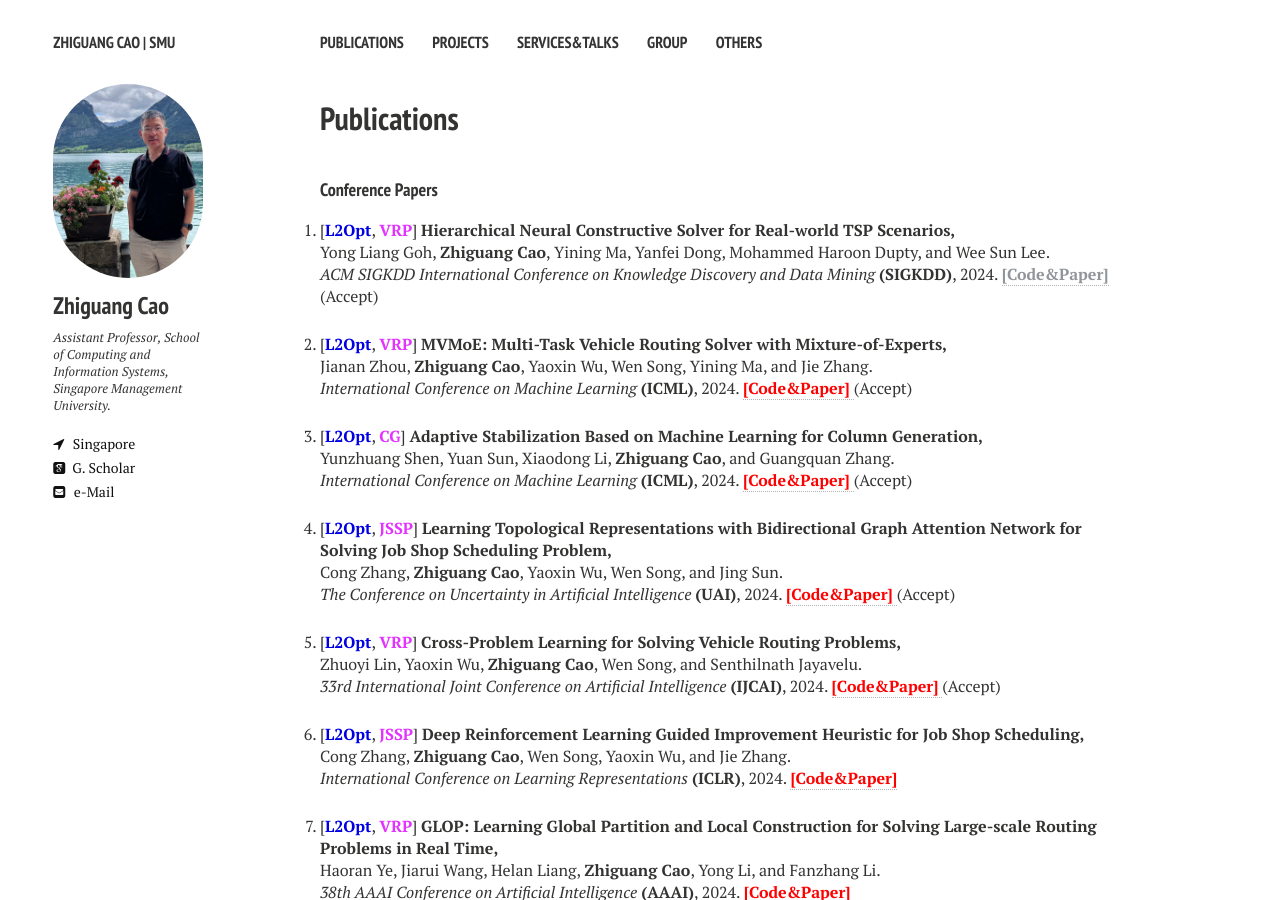
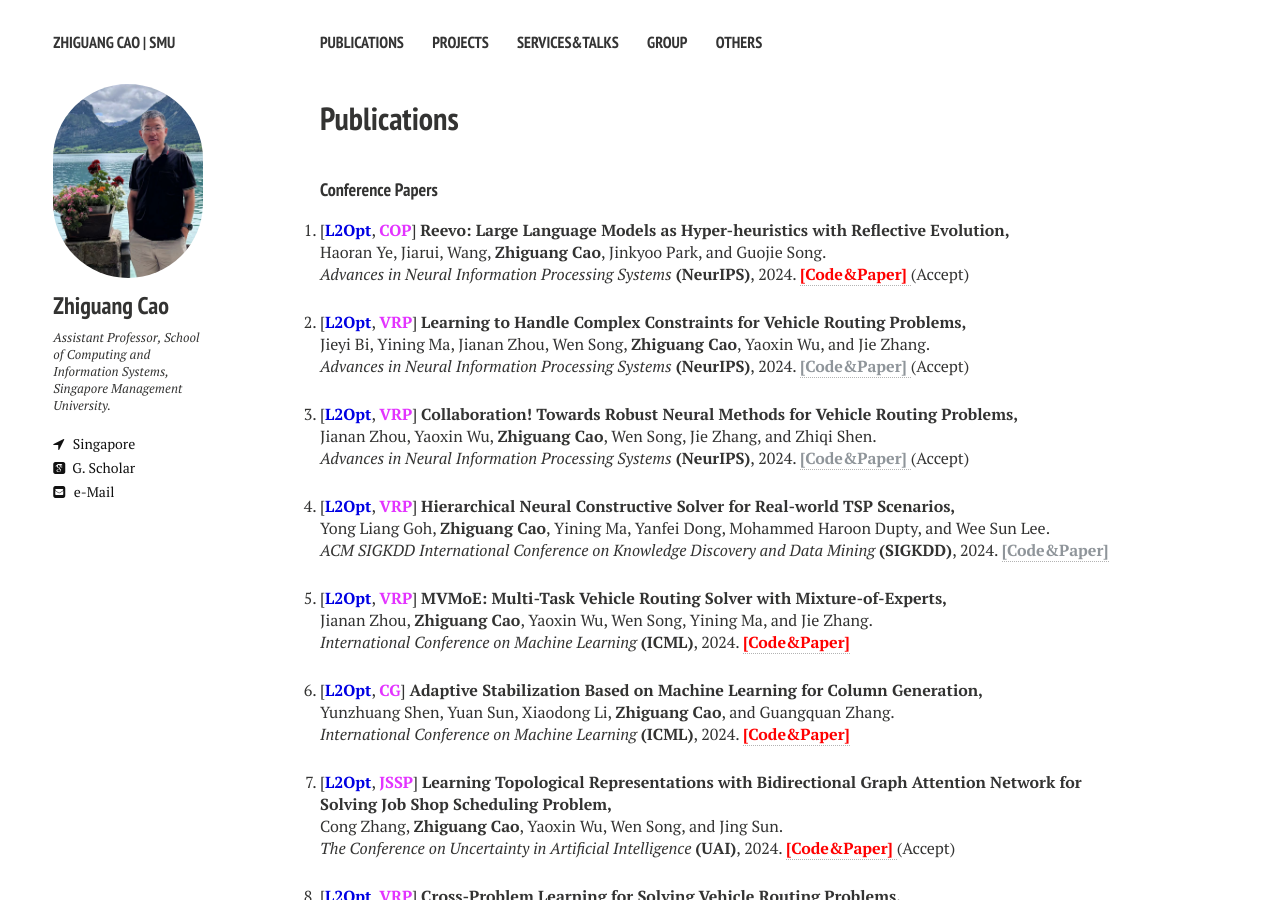
Before and after one commit to zhiguangcaosg/zhiguangcaosg.github.io, a Jekyll site: the page built from publications.md, in a window 1280 px wide and 900 px high. Built offline with Jekyll 4.4.1, drawn with Linux system fonts in a browser that asks for light colours; nearby versions of some CDN libraries.

Commit message:
Update publications.html

```diff
--- a/_layouts/publications.html
+++ b/_layouts/publications.html
@@ -92,9 +92,34 @@ div.bibtex pre { font-size: 75%; overflow: auto;  width: 100%; padding: 0em 0em;
 
 <li>
 <p>
+[<font color="#0000E3"><b>L2Opt</b></font>, <font color="#E333FF"><b>COP</b></font>] <b>Reevo: Large Language Models as Hyper-heuristics with Reflective Evolution,</b>
+<br> Haoran Ye, Jiarui, Wang, <b>Zhiguang Cao</b>, Jinkyoo Park, and Guojie Song.<br>
+<i>Advances in Neural Information Processing Systems</i> <b>(NeurIPS)</b>, 2024. <a href="https://github.com/ai4co/LLM-as-HH" target="_blank"> <font color="#FF0000"><b>[Code&Paper]</b> </font></a> (Accept)
+</p>
+</li>
+
+<li>
+<p>
+[<font color="#0000E3"><b>L2Opt</b></font>, <font color="#E333FF"><b>VRP</b></font>] <b>Learning to Handle Complex Constraints for Vehicle Routing Problems,</b>
+<br> Jieyi Bi, Yining Ma, Jianan Zhou, Wen Song, <b>Zhiguang Cao</b>, Yaoxin Wu, and Jie Zhang.<br>
+<i>Advances in Neural Information Processing Systems</i> <b>(NeurIPS)</b>, 2024. <a href="https://zhiguangcaosg.github.io/publications/"> <font color="#8F959A"><b>[Code&Paper]</b> </font></a> (Accept)
+</p>
+</li>
+
+<li>
+<p>
+[<font color="#0000E3"><b>L2Opt</b></font>, <font color="#E333FF"><b>VRP</b></font>] <b>Collaboration! Towards Robust Neural Methods for Vehicle Routing Problems,</b>
+<br> Jianan Zhou, Yaoxin Wu,  <b>Zhiguang Cao</b>, Wen Song, Jie Zhang, and Zhiqi Shen.<br>
+<i>Advances in Neural Information Processing Systems</i> <b>(NeurIPS)</b>, 2024. <a href="https://zhiguangcaosg.github.io/publications/"> <font color="#8F959A"><b>[Code&Paper]</b> </font></a> (Accept)
+</p>
+</li>
+
+
+<li>
+<p>
 [<font color="#0000E3"><b>L2Opt</b></font>, <font color="#E333FF"><b>VRP</b></font>] <b>Hierarchical Neural Constructive Solver for Real-world TSP Scenarios,</b>
 <br> Yong Liang Goh, <b>Zhiguang Cao</b>, Yining Ma, Yanfei Dong, Mohammed Haroon Dupty, and Wee Sun Lee.<br>
-<i>ACM SIGKDD International Conference on Knowledge Discovery and Data Mining</i> <b>(SIGKDD)</b>, 2024. <a href="https://zhiguangcaosg.github.io/publications/"> <font color="#8F959A"><b>[Code&Paper]</b> </font></a> (Accept)
+<i>ACM SIGKDD International Conference on Knowledge Discovery and Data Mining</i> <b>(SIGKDD)</b>, 2024. <a href="https://zhiguangcaosg.github.io/publications/"> <font color="#8F959A"><b>[Code&Paper]</b> </font></a>
 </p>
 </li>
 
@@ -102,7 +127,7 @@ div.bibtex pre { font-size: 75%; overflow: auto;  width: 100%; padding: 0em 0em;
 <p>
 [<font color="#0000E3"><b>L2Opt</b></font>, <font color="#E333FF"><b>VRP</b></font>] <b>MVMoE: Multi-Task Vehicle Routing Solver with Mixture-of-Experts,</b>
 <br> Jianan Zhou, <b>Zhiguang Cao</b>, Yaoxin Wu, Wen Song, Yining Ma, and Jie Zhang.<br>
-<i> International Conference on Machine Learning</i> <b>(ICML)</b>, 2024. <a href="https://github.com/RoyalSkye/Routing-MVMoE" target="_blank"> <font color="#FF0000"><b>[Code&Paper]</b> </font></a> (Accept)
+<i> International Conference on Machine Learning</i> <b>(ICML)</b>, 2024. <a href="https://github.com/RoyalSkye/Routing-MVMoE" target="_blank"> <font color="#FF0000"><b>[Code&Paper]</b> </font></a>
 </p>
 </li>
 
@@ -110,7 +135,7 @@ div.bibtex pre { font-size: 75%; overflow: auto;  width: 100%; padding: 0em 0em;
 <p>
 [<font color="#0000E3"><b>L2Opt</b></font>, <font color="#E333FF"><b>CG</b></font>] <b>Adaptive Stabilization Based on Machine Learning for Column Generation,</b>
 <br> Yunzhuang Shen, Yuan Sun, Xiaodong Li, <b>Zhiguang Cao</b>, and Guangquan Zhang.<br>
-<i> International Conference on Machine Learning</i> <b>(ICML)</b>, 2024. <a href="https://github.com/yunzhuangshen/ML-based-Adaptive-Stabilization" target="_blank"> <font color="#FF0000"><b>[Code&Paper]</b> </font></a> (Accept)
+<i> International Conference on Machine Learning</i> <b>(ICML)</b>, 2024. <a href="https://github.com/yunzhuangshen/ML-based-Adaptive-Stabilization" target="_blank"> <font color="#FF0000"><b>[Code&Paper]</b> </font></a>
 </p>
 </li>
 
```
